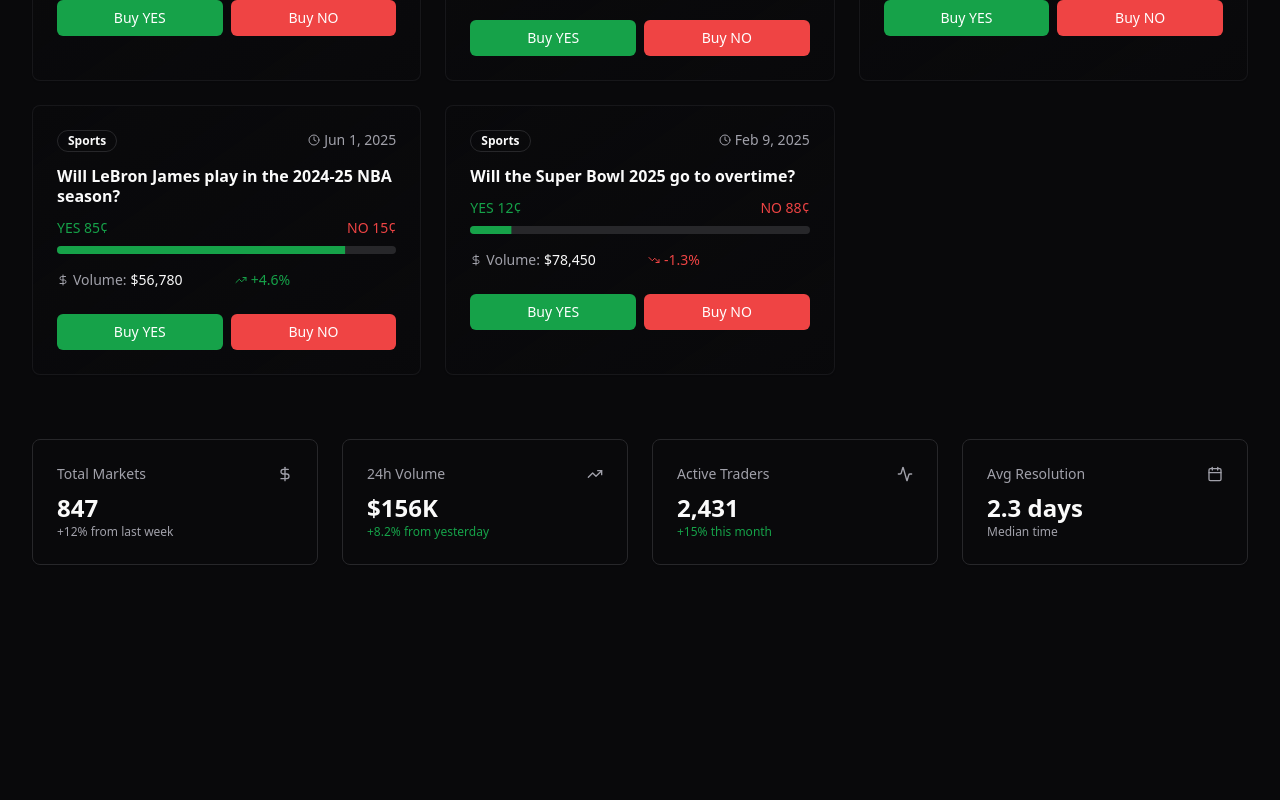
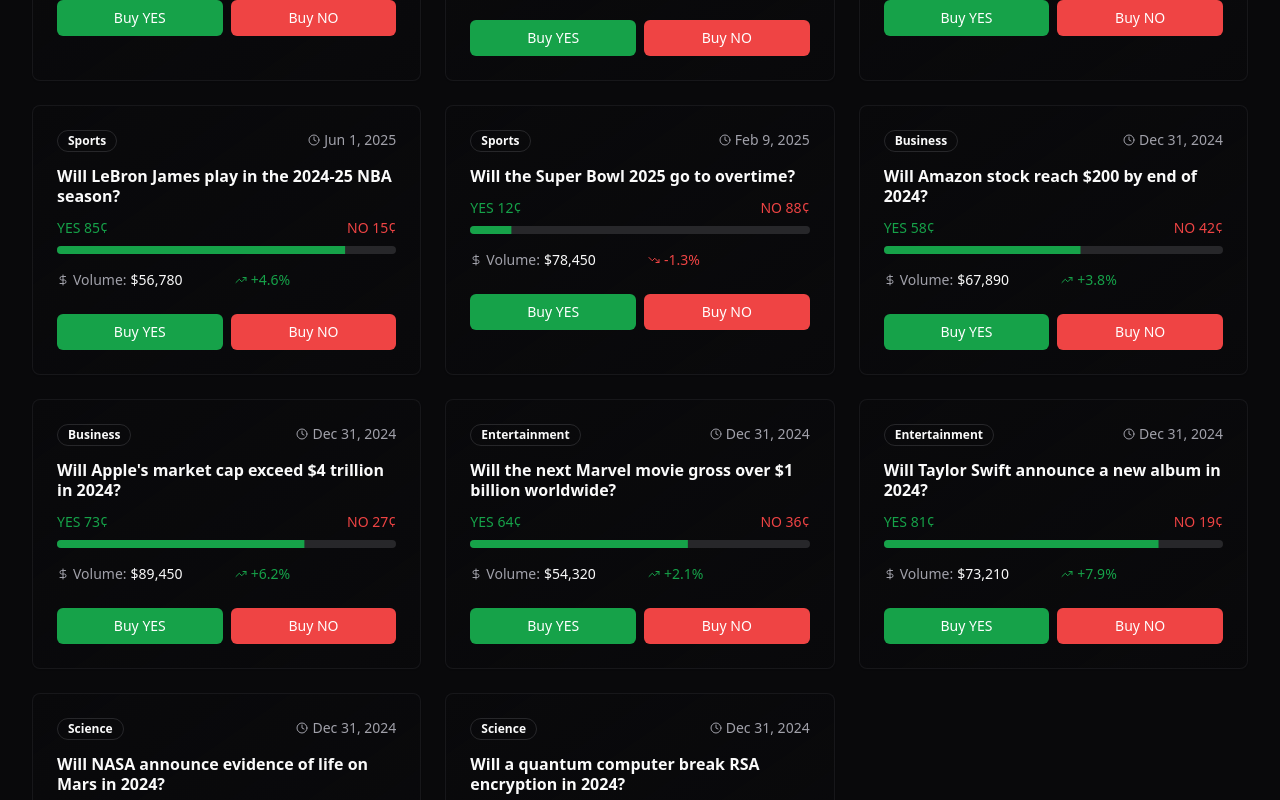
Before and after one commit to Amplified-Information/testing, a React (Vite) app: page /markets in a window 1280 px wide. Shown: the part 780-1580 px from the top of the page. Before the commit the page ends 1377 px from the top, so only its background shows below. Built offline with nearby package versions, Linux system fonts and the light colour scheme.

Commit message:
Add featured markets to categories
Add featured markets to the Business, Entertainment, and Science categories on the Markets page.

```diff
--- a/src/pages/Markets.tsx
+++ b/src/pages/Markets.tsx
@@ -89,6 +89,72 @@ const Markets = () => {
       endDate: "Feb 9, 2025",
       liquidity: 95000,
       change24h: -1.3
+    },
+    {
+      id: "18",
+      question: "Will Amazon stock reach $200 by end of 2024?",
+      category: "Business",
+      yesPrice: 58,
+      noPrice: 42,
+      volume: 67890,
+      endDate: "Dec 31, 2024",
+      liquidity: 82000,
+      change24h: 3.8
+    },
+    {
+      id: "19",
+      question: "Will Apple's market cap exceed $4 trillion in 2024?",
+      category: "Business",
+      yesPrice: 73,
+      noPrice: 27,
+      volume: 89450,
+      endDate: "Dec 31, 2024",
+      liquidity: 115000,
+      change24h: 6.2
+    },
+    {
+      id: "20",
+      question: "Will the next Marvel movie gross over $1 billion worldwide?",
+      category: "Entertainment",
+      yesPrice: 64,
+      noPrice: 36,
+      volume: 54320,
+      endDate: "Dec 31, 2024",
+      liquidity: 68000,
+      change24h: 2.1
+    },
+    {
+      id: "21",
+      question: "Will Taylor Swift announce a new album in 2024?",
+      category: "Entertainment",
+      yesPrice: 81,
+      noPrice: 19,
+      volume: 73210,
+      endDate: "Dec 31, 2024",
+      liquidity: 92000,
+      change24h: 7.9
+    },
+    {
+      id: "22",
+      question: "Will NASA announce evidence of life on Mars in 2024?",
+      category: "Science",
+      yesPrice: 8,
+      noPrice: 92,
+      volume: 41230,
+      endDate: "Dec 31, 2024",
+      liquidity: 55000,
+      change24h: -0.5
+    },
+    {
+      id: "23",
+      question: "Will a quantum computer break RSA encryption in 2024?",
+      category: "Science",
+      yesPrice: 15,
+      noPrice: 85,
+      volume: 29840,
+      endDate: "Dec 31, 2024",
+      liquidity: 38000,
+      change24h: 1.2
     }
   ];
 
```
